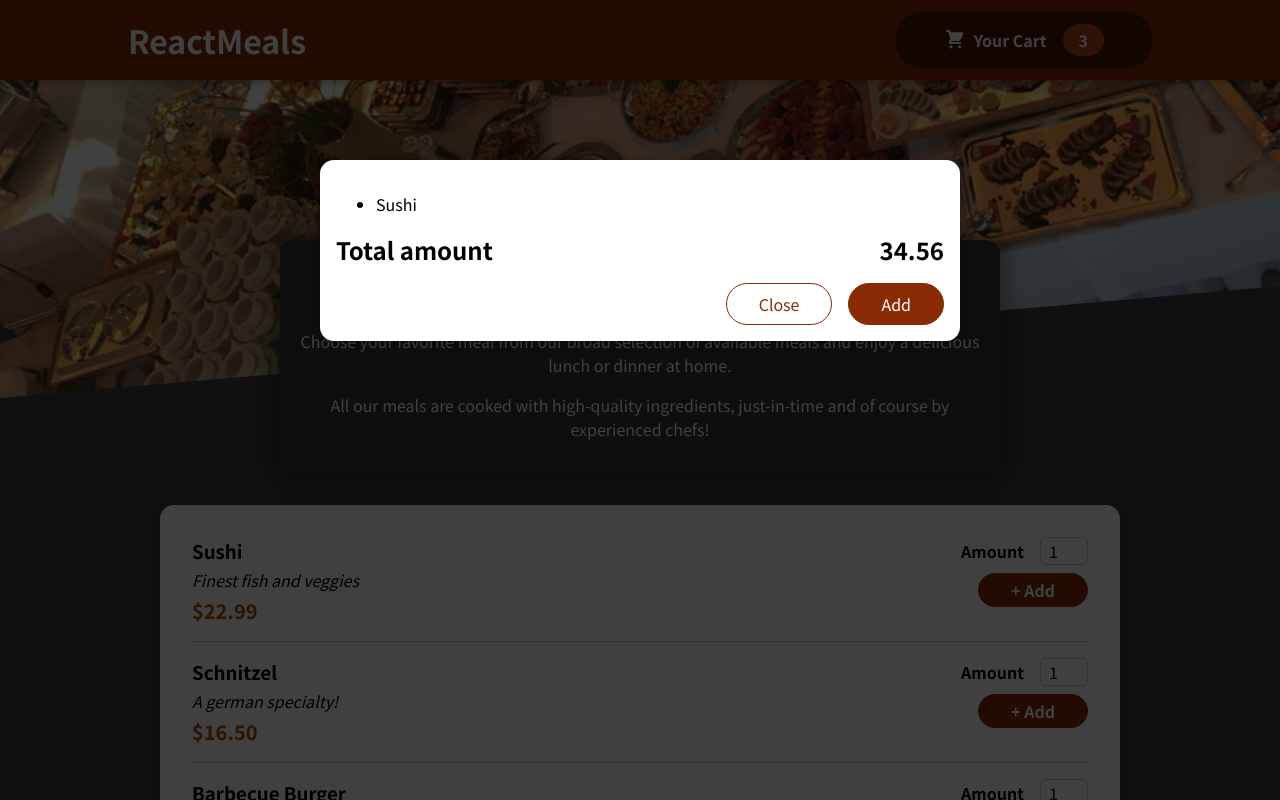
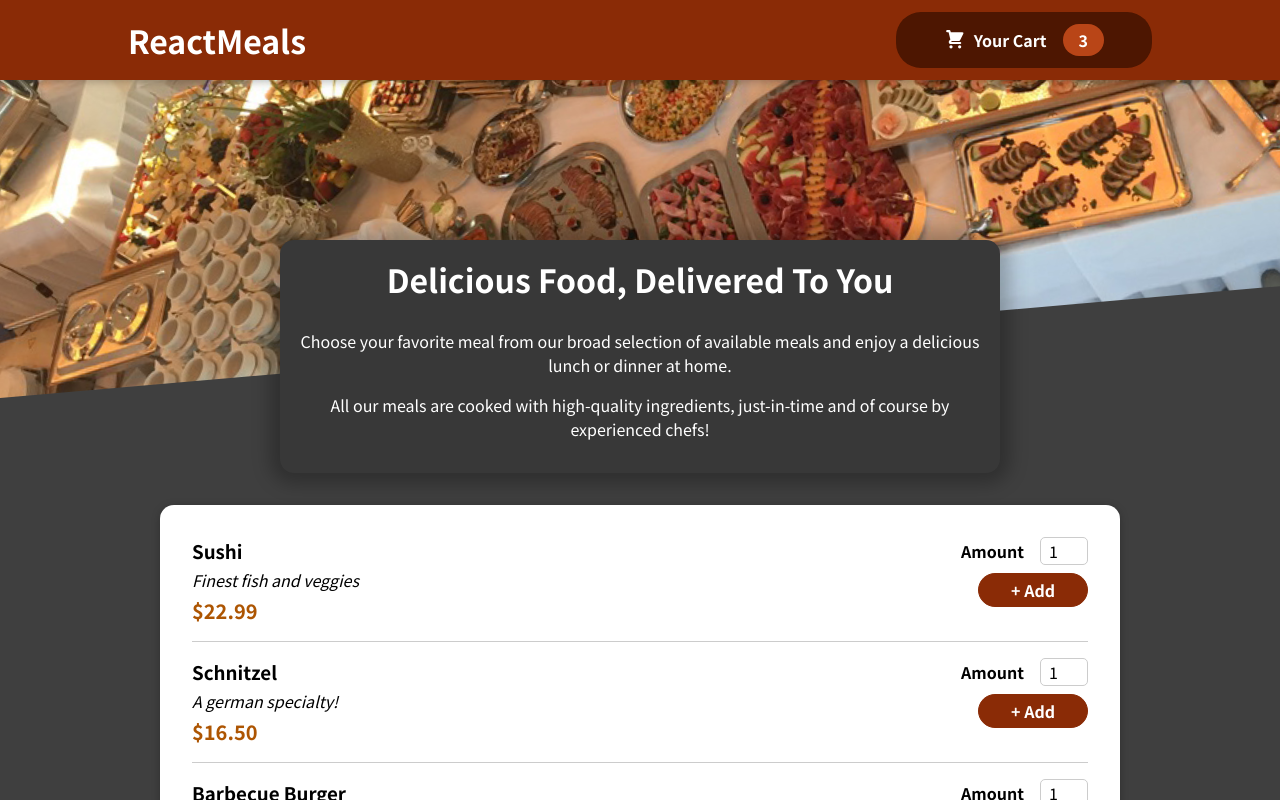
Before and after one commit to colta-cristi/food-order, a React (Create React App) app: page / in a window 1280 px wide. Shown: the top 800 px of the page. Built offline with nearby package versions, Linux system fonts and the light colour scheme.

Commit message:
Add close modal functionality

```diff
--- a/src/App.js
+++ b/src/App.js
@@ -1,13 +1,24 @@
 import Header from './components/Layout/Header';
 import Meals from './components/Meals/Meals';
 import Cart from './components/Cart/Cart';
+import { useState } from 'react';
 
 function App() {
+  const [cartIsShown, setCartIsShown] = useState(false);
+
+  const showCartHandler = () => {
+    setCartIsShown(true);
+  };
+
+  const hideCartHandler = () => {
+    setCartIsShown(false);
+  };
+
   return (
     <div>
-      <Cart />
-      <Header />
+      {cartIsShown && <Cart onClose={hideCartHandler} />}
 
+      <Header onShowCart={showCartHandler} />
       <main>
         <Meals />
       </main>
--- a/src/components/Cart/Cart.js
+++ b/src/components/Cart/Cart.js
@@ -1,25 +1,27 @@
 import Modal from '../UI/Modal';
 import classes from './Cart.module.css';
 
-const Cart = () => {
+const Cart = props => {
   const items = [{ id: 1, name: 'Sushi', amount: 2, price: 22.99 }];
   const cartItems = (
     <ul>
       {items.map(item => (
-        <li>{item.name}</li>
+        <li key={item.id}>{item.name}</li>
       ))}
     </ul>
   );
 
   return (
-    <Modal>
+    <Modal onClose={props.onClose}>
       {cartItems}
       <div className={classes.total}>
         <span>Total amount</span>
         <span>34.56</span>
       </div>
       <div className={classes.actions}>
-        <button className={classes['button--alt']}>Close</button>
+        <button className={classes['button--alt']} onClick={props.onClose}>
+          Close
+        </button>
         <button className={classes.button}>Add</button>
       </div>
     </Modal>
--- a/src/components/Layout/Header.js
+++ b/src/components/Layout/Header.js
@@ -3,12 +3,12 @@
 import mealsImage from '../../assets/meals.jpeg';
 import classes from './Header.module.css';
 
-const Header = () => {
+const Header = props => {
   return (
     <>
       <header className={classes.header}>
         <h1>ReactMeals</h1>
-        <HeaderCartButton />
+        <HeaderCartButton onClick={props.onShowCart} />
       </header>
 
       <div className={classes['main-image']}>
--- a/src/components/Layout/HeaderCartButton.js
+++ b/src/components/Layout/HeaderCartButton.js
@@ -3,7 +3,7 @@
 
 const HeaderCartButton = props => {
   return (
-    <button className={classes.button}>
+    <button className={classes.button} onClick={props.onClick}>
       <span className={classes.icon}>
         <CartIcon />
       </span>
--- a/src/components/UI/Modal.js
+++ b/src/components/UI/Modal.js
@@ -1,8 +1,8 @@
 import { createPortal } from 'react-dom';
 import classes from './Modal.module.css';
 
-export const Backdrop = () => {
-  return <div className={classes.backdrop}></div>;
+export const Backdrop = props => {
+  return <div className={classes.backdrop} onClick={props.onClose}></div>;
 };
 
 export const ModalOverlay = props => {
@@ -18,7 +18,7 @@
 const Modal = props => {
   return (
     <div>
-      {createPortal(<Backdrop />, portalElement)}
+      {createPortal(<Backdrop onClose={props.onClose} />, portalElement)}
       {createPortal(
         <ModalOverlay>{props.children}</ModalOverlay>,
         portalElement,
```
